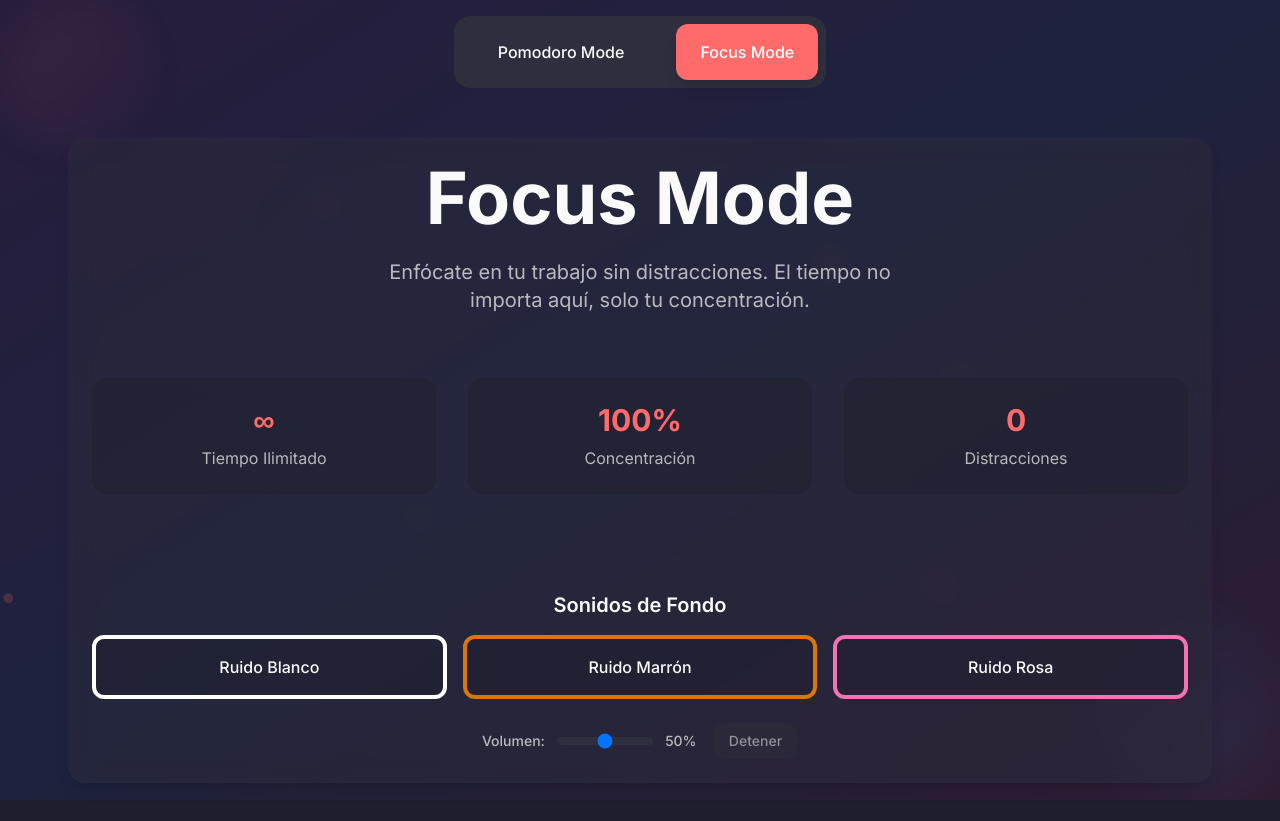
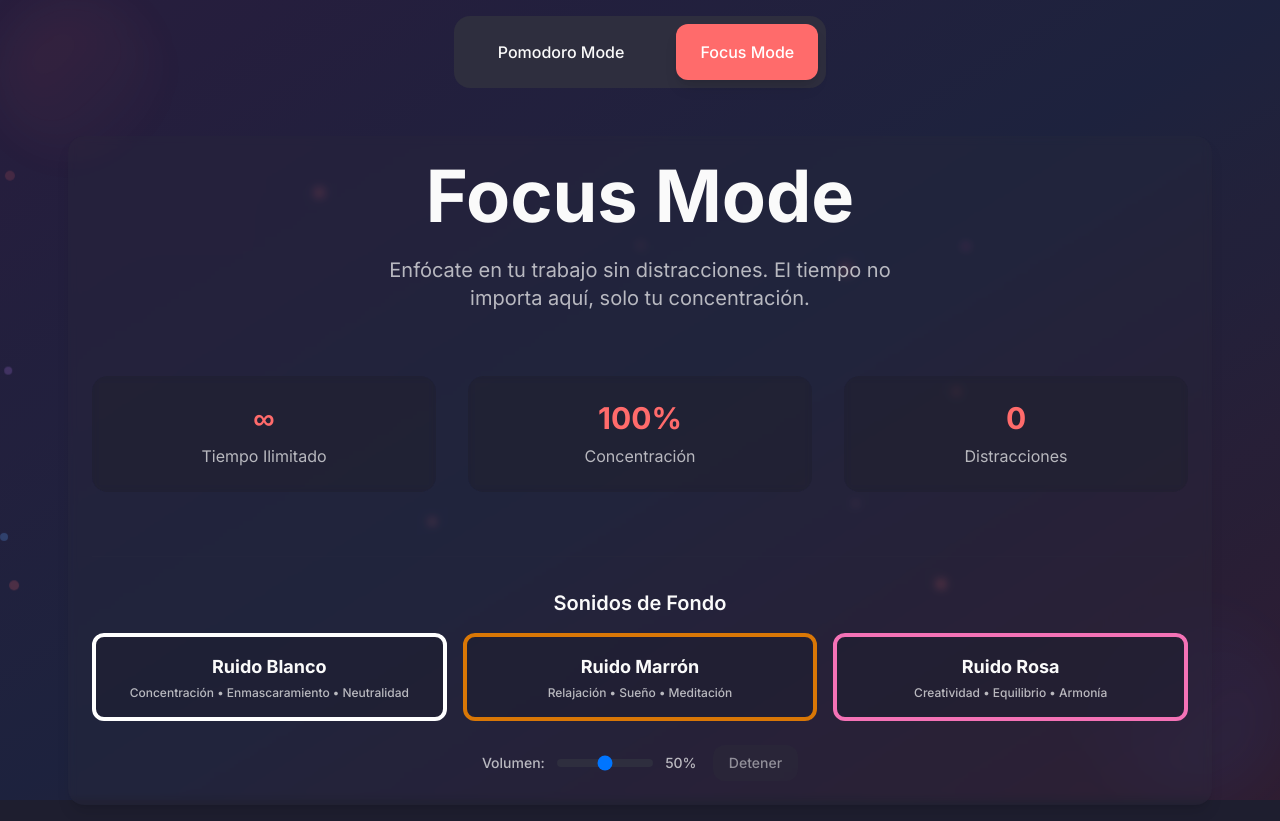
Before and after one commit to juanma97/focus, a React (Vite) app: page / in a window 1280 px wide. Both pictures are taken after a click on the button "Focus Mode". Before the commit the page ends 800 px from the top, so only its background shows below. Built offline with nearby package versions, Linux system fonts and the light colour scheme.

Commit message:
added benefits

```diff
--- a/src/components/AnimatedBackground.tsx
+++ b/src/components/AnimatedBackground.tsx
@@ -4,71 +4,145 @@ function AnimatedBackground() {
       {/* Gradient Background */}
       <div className="absolute inset-0 bg-gradient-to-br from-purple-900/20 via-blue-900/20 to-pink-900/20 animate-pulse"></div>
 
-      {/* Floating Bubbles with slow movement */}
+      {/* Floating Bubbles with enhanced movement */}
       <div className="absolute top-1/4 left-1/4 w-3 h-3 bg-accent/20 rounded-full animate-pulse"
            style={{
-             animation: 'float 8s ease-in-out infinite',
+             animation: 'float 6s ease-in-out infinite',
              animationDelay: '0s'
            }}></div>
 
       <div className="absolute top-1/3 right-1/3 w-4 h-4 bg-accent/15 rounded-full animate-pulse"
            style={{
-             animation: 'float 12s ease-in-out infinite',
-             animationDelay: '2s'
+             animation: 'float 8s ease-in-out infinite',
+             animationDelay: '1s'
            }}></div>
 
       <div className="absolute bottom-1/3 left-1/3 w-2 h-2 bg-accent/25 rounded-full animate-pulse"
            style={{
-             animation: 'float 10s ease-in-out infinite',
-             animationDelay: '4s'
+             animation: 'float 7s ease-in-out infinite',
+             animationDelay: '2s'
            }}></div>
 
       <div className="absolute top-1/2 right-1/4 w-3 h-3 bg-accent/20 rounded-full animate-pulse"
            style={{
              animation: 'float 9s ease-in-out infinite',
-             animationDelay: '1s'
+             animationDelay: '0.5s'
            }}></div>
 
       <div className="absolute bottom-1/4 right-1/4 w-2.5 h-2.5 bg-accent/30 rounded-full animate-pulse"
            style={{
-             animation: 'float 11s ease-in-out infinite',
+             animation: 'float 10s ease-in-out infinite',
              animationDelay: '3s'
            }}></div>
 
       <div className="absolute top-1/6 left-1/3 w-2 h-2 bg-accent/15 rounded-full animate-pulse"
            style={{
-             animation: 'float 13s ease-in-out infinite',
-             animationDelay: '5s'
+             animation: 'float 11s ease-in-out infinite',
+             animationDelay: '4s'
            }}></div>
 
       <div className="absolute bottom-1/6 right-1/6 w-3.5 h-3.5 bg-accent/10 rounded-full animate-pulse"
            style={{
-             animation: 'float 7s ease-in-out infinite',
-             animationDelay: '6s'
+             animation: 'float 5s ease-in-out infinite',
+             animationDelay: '1.5s'
            }}></div>
 
       <div className="absolute top-3/4 left-1/6 w-2.5 h-2.5 bg-accent/20 rounded-full animate-pulse"
            style={{
-             animation: 'float 14s ease-in-out infinite',
-             animationDelay: '7s'
+             animation: 'float 12s ease-in-out infinite',
+             animationDelay: '5s'
            }}></div>
 
-      {/* Gradient Orbs */}
+      {/* Additional particles for more movement */}
+      <div className="absolute top-1/5 left-1/5 w-1.5 h-1.5 bg-purple-400/30 rounded-full animate-pulse"
+           style={{
+             animation: 'float 4s ease-in-out infinite',
+             animationDelay: '2.5s'
+           }}></div>
+
+      <div className="absolute top-2/3 right-1/5 w-2 h-2 bg-blue-400/25 rounded-full animate-pulse"
+           style={{
+             animation: 'float 7.5s ease-in-out infinite',
+             animationDelay: '0.8s'
+           }}></div>
+
+      <div className="absolute bottom-1/3 right-1/3 w-1 h-1 bg-pink-400/40 rounded-full animate-pulse"
+           style={{
+             animation: 'float 6.5s ease-in-out infinite',
+             animationDelay: '3.2s'
+           }}></div>
+
+      <div className="absolute top-1/4 right-1/6 w-2.5 h-2.5 bg-accent/15 rounded-full animate-pulse"
+           style={{
+             animation: 'float 8.5s ease-in-out infinite',
+             animationDelay: '1.8s'
+           }}></div>
+
+      <div className="absolute bottom-1/5 left-1/4 w-1.5 h-1.5 bg-purple-500/20 rounded-full animate-pulse"
+           style={{
+             animation: 'float 5.5s ease-in-out infinite',
+             animationDelay: '4.5s'
+           }}></div>
+
+      <div className="absolute top-1/2 left-1/6 w-2 h-2 bg-blue-500/25 rounded-full animate-pulse"
+           style={{
+             animation: 'float 9.5s ease-in-out infinite',
+             animationDelay: '2.8s'
+           }}></div>
+
+      <div className="absolute bottom-2/3 right-1/4 w-1.5 h-1.5 bg-pink-500/30 rounded-full animate-pulse"
+           style={{
+             animation: 'float 6.8s ease-in-out infinite',
+             animationDelay: '0.3s'
+           }}></div>
+
+      <div className="absolute top-1/3 left-1/2 w-1 h-1 bg-accent/35 rounded-full animate-pulse"
+           style={{
+             animation: 'float 7.2s ease-in-out infinite',
+             animationDelay: '3.7s'
+           }}></div>
+
+      <div className="absolute bottom-1/2 right-1/6 w-2 h-2 bg-purple-400/20 rounded-full animate-pulse"
+           style={{
+             animation: 'float 8.8s ease-in-out infinite',
+             animationDelay: '1.2s'
+           }}></div>
+
+      <div className="absolute top-2/5 left-1/4 w-1.5 h-1.5 bg-blue-400/30 rounded-full animate-pulse"
+           style={{
+             animation: 'float 5.2s ease-in-out infinite',
+             animationDelay: '4.1s'
+           }}></div>
+
+      {/* Enhanced Gradient Orbs */}
       <div className="absolute top-0 left-0 w-40 h-40 bg-gradient-to-br from-accent/10 to-transparent rounded-full blur-xl animate-pulse"
            style={{
-             animation: 'pulse 4s ease-in-out infinite'
+             animation: 'pulse 3s ease-in-out infinite'
            }}></div>
 
       <div className="absolute bottom-0 right-0 w-48 h-48 bg-gradient-to-tl from-blue-500/10 to-transparent rounded-full blur-xl animate-pulse"
            style={{
-             animation: 'pulse 6s ease-in-out infinite',
-             animationDelay: '2s'
+             animation: 'pulse 4s ease-in-out infinite',
+             animationDelay: '1.5s'
            }}></div>
 
       <div className="absolute top-1/2 left-1/2 transform -translate-x-1/2 -translate-y-1/2 w-32 h-32 bg-gradient-to-r from-pink-500/8 to-purple-500/8 rounded-full blur-xl animate-pulse"
            style={{
+             animation: 'pulse 3.5s ease-in-out infinite',
+             animationDelay: '0.8s'
+           }}></div>
+
+      {/* Additional gradient orbs */}
+      <div className="absolute top-1/4 right-0 w-24 h-24 bg-gradient-to-bl from-purple-500/8 to-transparent rounded-full blur-lg animate-pulse"
+           style={{
              animation: 'pulse 5s ease-in-out infinite',
-             animationDelay: '1s'
+             animationDelay: '2.3s'
+           }}></div>
+
+      <div className="absolute bottom-1/4 left-0 w-28 h-28 bg-gradient-to-tr from-blue-500/6 to-transparent rounded-full blur-lg animate-pulse"
+           style={{
+             animation: 'pulse 4.2s ease-in-out infinite',
+             animationDelay: '1.1s'
            }}></div>
     </div>
   )
--- a/src/components/FocusMode.tsx
+++ b/src/components/FocusMode.tsx
@@ -3,7 +3,7 @@ import SoundPlayer from './SoundPlayer'
 function FocusMode() {
   return (
     <div className="w-11/12 mx-auto">
-      <div className="card bg-timer/40 backdrop-blur-md">
+      <div className="card bg-timer/20 backdrop-blur-sm">
         {/* Content */}
         <div className="text-center">
           <div className="mb-16">
--- a/src/components/PomodoroTimer.tsx
+++ b/src/components/PomodoroTimer.tsx
@@ -66,7 +66,7 @@ function PomodoroTimer() {
 
   return (
     <div className="w-11/12 mx-auto h-full flex flex-col">
-      <div className="card bg-timer/40 backdrop-blur-md flex-1 flex flex-col">
+      <div className="card bg-timer/20 backdrop-blur-sm flex-1 flex flex-col">
         {/* Timer Display */}
         <div className="text-center mb-8 flex-1 flex flex-col justify-center">
           <div className="relative w-72 h-72 mx-auto mb-6">
--- a/src/components/SoundPlayer.tsx
+++ b/src/components/SoundPlayer.tsx
@@ -4,18 +4,39 @@ interface Sound {
   name: string
   file: string
   label: string
+  benefits: string
+  description: string
 }
 
 function SoundPlayer() {
   const [isPlaying, setIsPlaying] = useState(false)
   const [currentSound, setCurrentSound] = useState<string | null>(null)
   const [volume, setVolume] = useState(0.5)
+  const [hoveredSound, setHoveredSound] = useState<string | null>(null)
   const audioRef = useRef<HTMLAudioElement | null>(null)
 
   const sounds: Sound[] = [
-    { name: 'white', file: '/sounds/white-noise.mp3', label: 'Ruido Blanco' },
-    { name: 'brown', file: '/sounds/brown-noise.mp3', label: 'Ruido Marrón' },
-    { name: 'pink', file: '/sounds/pink-noise.mp3', label: 'Ruido Rosa' }
+    {
+      name: 'white',
+      file: '/sounds/white-noise.mp3',
+      label: 'Ruido Blanco',
+      benefits: 'Concentración • Enmascaramiento • Neutralidad',
+      description: 'Ideal para bloquear distracciones y crear un ambiente de trabajo neutral. Mejora la concentración y reduce la fatiga auditiva.'
+    },
+    {
+      name: 'brown',
+      file: '/sounds/brown-noise.mp3',
+      label: 'Ruido Marrón',
+      benefits: 'Relajación • Sueño • Meditación',
+      description: 'Sonido más profundo y relajante. Perfecto para reducir el estrés, mejorar el sueño y sesiones de meditación.'
+    },
+    {
+      name: 'pink',
+      file: '/sounds/pink-noise.mp3',
+      label: 'Ruido Rosa',
+      benefits: 'Creatividad • Equilibrio • Armonía',
+      description: 'Balance perfecto entre concentración y relajación. Estimula la creatividad y mantiene un estado mental equilibrado.'
+    }
   ]
 
   const playSound = (soundName: string) => {
@@ -99,17 +120,38 @@ function SoundPlayer() {
           }
 
           return (
+            <div key={sound.name} className="relative group">
               <button
-              key={sound.name}
                 onClick={() => playSound(sound.name)}
-              className={`p-4 rounded-xl font-medium transition-all duration-200 border-4 ${
+                onMouseEnter={() => setHoveredSound(sound.name)}
+                onMouseLeave={() => setHoveredSound(null)}
+                className={`w-full p-4 rounded-xl font-medium transition-all duration-200 border-4 ${
                   currentSound === sound.name && isPlaying
                     ? `${getBackgroundColor(sound.name)} text-black shadow-lg ${getBorderColor(sound.name)}`
                     : `bg-primary/50 hover:bg-primary/70 text-text ${getBorderColor(sound.name)}`
                 }`}
               >
-              {sound.label}
+                <div className="text-center">
+                  <div className="font-bold text-lg mb-1">{sound.label}</div>
+                  <div className="text-xs opacity-70">{sound.benefits}</div>
+                </div>
               </button>
+
+              {/* Tooltip */}
+              {hoveredSound === sound.name && (
+                <div className="absolute bottom-full left-1/2 transform -translate-x-1/2 mb-2 z-50">
+                  <div className="bg-timer/95 backdrop-blur-md border border-timer/30 rounded-xl p-4 shadow-xl max-w-xs">
+                    <div className="text-sm text-text/90 leading-relaxed">
+                      {sound.description}
+                    </div>
+                    {/* Arrow */}
+                    <div className="absolute top-full left-1/2 transform -translate-x-1/2 -mt-1">
+                      <div className="w-3 h-3 bg-timer/95 border-r border-b border-timer/30 transform rotate-45"></div>
+                    </div>
+                  </div>
+                </div>
+              )}
+            </div>
           )
         })}
       </div>
```
Lines whose indentation alone changed are shown as unchanged.
